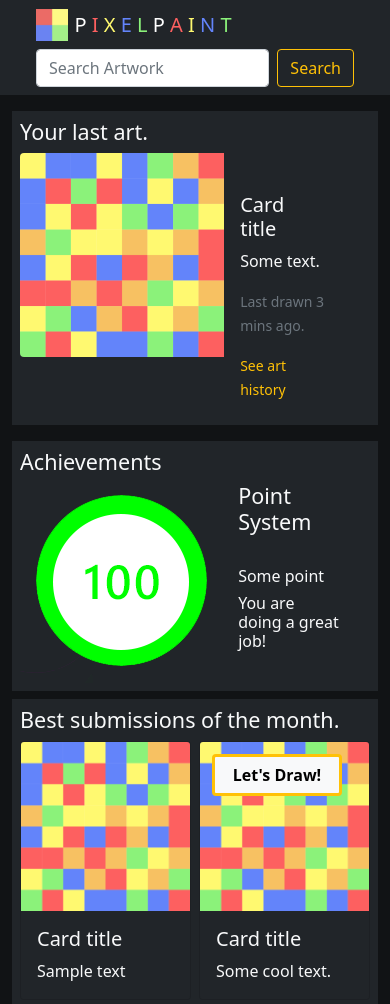
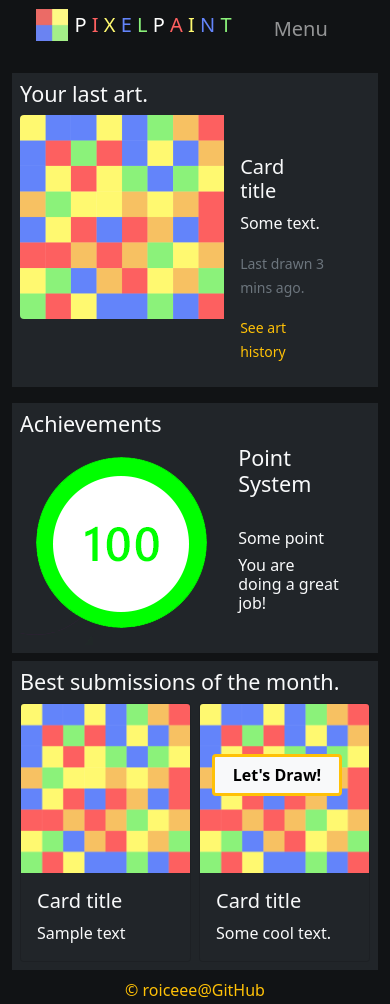
Before and after one commit to roiceee/Dashboard, a website: page index.html in a window 390 px wide. Shown: the top 1004 px of the page. Drawn offline with nearby package versions, Linux system fonts and the light colour scheme.

Commit message:
add navbar

```diff
--- a/index.html
+++ b/index.html
@@ -11,8 +11,8 @@
 <body class="bg-secondary">
     <div class="container-fluid text-light position-relative">
 
-        <div class="row">
-        <nav class="navbar sticky-top bg-dark justify-content-center text-center">
+        <div class="container-fluid">
+        <nav class="navbar navbar-expand-sm navbar-dark">
             <div class="container">
               <h2>
                 <img src="images/logo.png" alt="" width="32" height="32" class="d-inline-block">
@@ -30,15 +30,29 @@
                   <span class="letter10">T</span>
                   </a>
               </h2>
-
+             <button
+                class="navbar-toggler border-0"
+                type="button"
+                data-bs-toggle="collapse"
+                data-bs-target="#navbarTogglerDemo02"
+                aria-controls="navbarTogglerDemo02"
+                aria-expanded="false"
+                aria-label="Toggle navigation"
+              >
+              Menu
+            </button>
+            <div>
+            <div class="collapse navbar-collapse mt-3" id="navbarTogglerDemo02">
               <form class="d-flex" role="search">
                 <input class="form-control me-2" type="search" placeholder="Search Artwork" aria-label="Search">
                 <button class="btn btn-outline-warning" type="submit">Search</button>
               </form>
-
+            </div>
+              </div>
             </div>
           </nav>
         </div>
+
         <div class="container p-2 mt-3 bg-dark">
             <div class="card-3" style="max-width: 540px;">
                 <div class="row g-0">
@@ -97,6 +111,7 @@
               </div>
         </div>
     </div>
+
     <button class="btn btn-outline-warning bg-light position-fixed col-4 col-sm-2 bottom-0 end-0 mx-5 mb-5 fw-bold border-3 text-black">Let's Draw!</button>
     <footer class="bottom-0 text-center mx-2 my-2">
         <a href="https://github.com/roiceee" class="text-decoration-none text-warning">© roiceee@GitHub</a>
```
